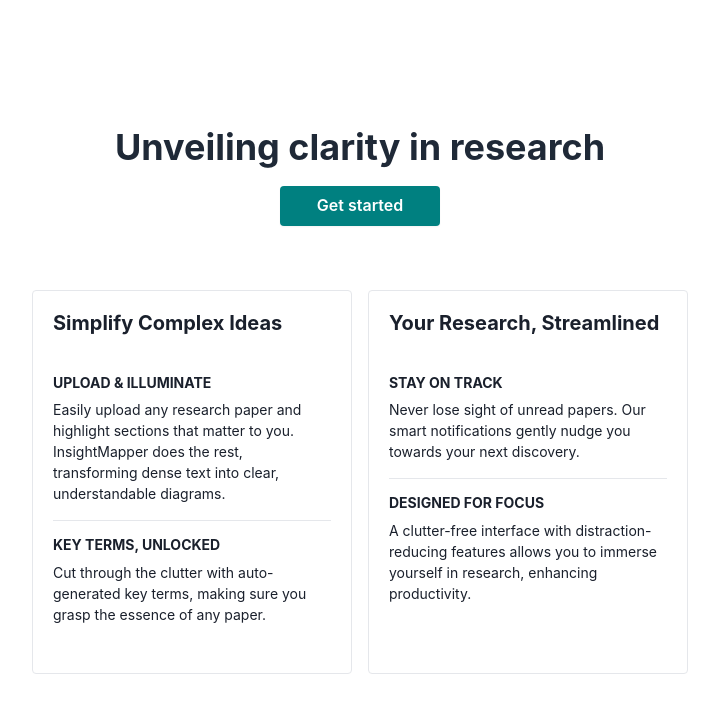
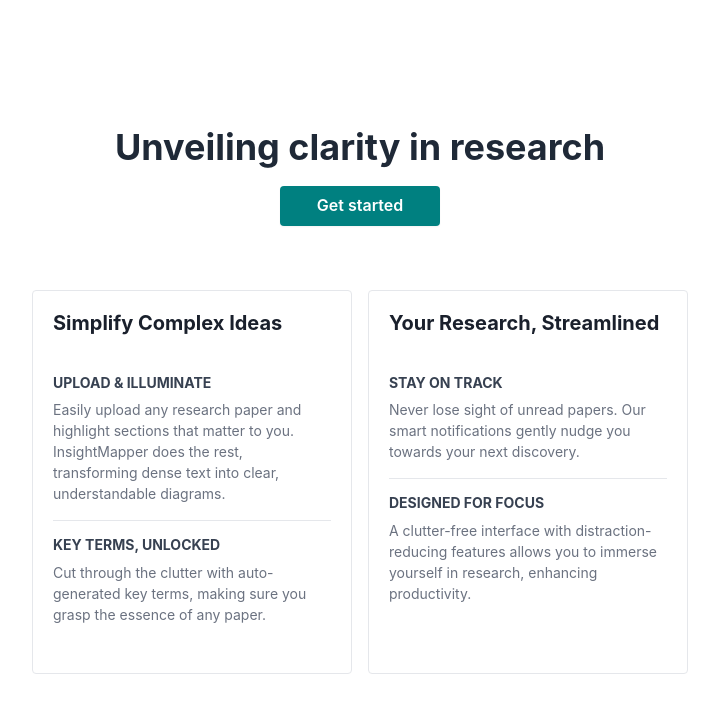
Before and after one commit to mellieho9/Galiscope, a Next.js app: page / in a window 1280 px wide. Shown: the top 712 px of the page, without its empty margins (280-999 px from the left). Built offline with nearby package versions, Linux system fonts and the light colour scheme.

Commit message:
added font hierarchy

```diff
--- a/components/landing/Card.tsx
+++ b/components/landing/Card.tsx
@@ -19,10 +19,10 @@ export const CustomCard: React.FC<CustomCardProps> = ({ heading, bodyContent })
         <Stack divider={<StackDivider />} spacing='4'>
           {bodyContent.map((body, index) => (
             <Box key={index}>
-              <Heading size='xs' textTransform='uppercase'>
+              <Heading size='xs' color="gray.700" textTransform='uppercase'>
                 {body.title}
               </Heading>
-              <Text pt='2' fontSize='sm'>
+              <Text pt='2' color="gray.500" fontSize='sm'>
                 {body.description}
               </Text>
             </Box>
```
